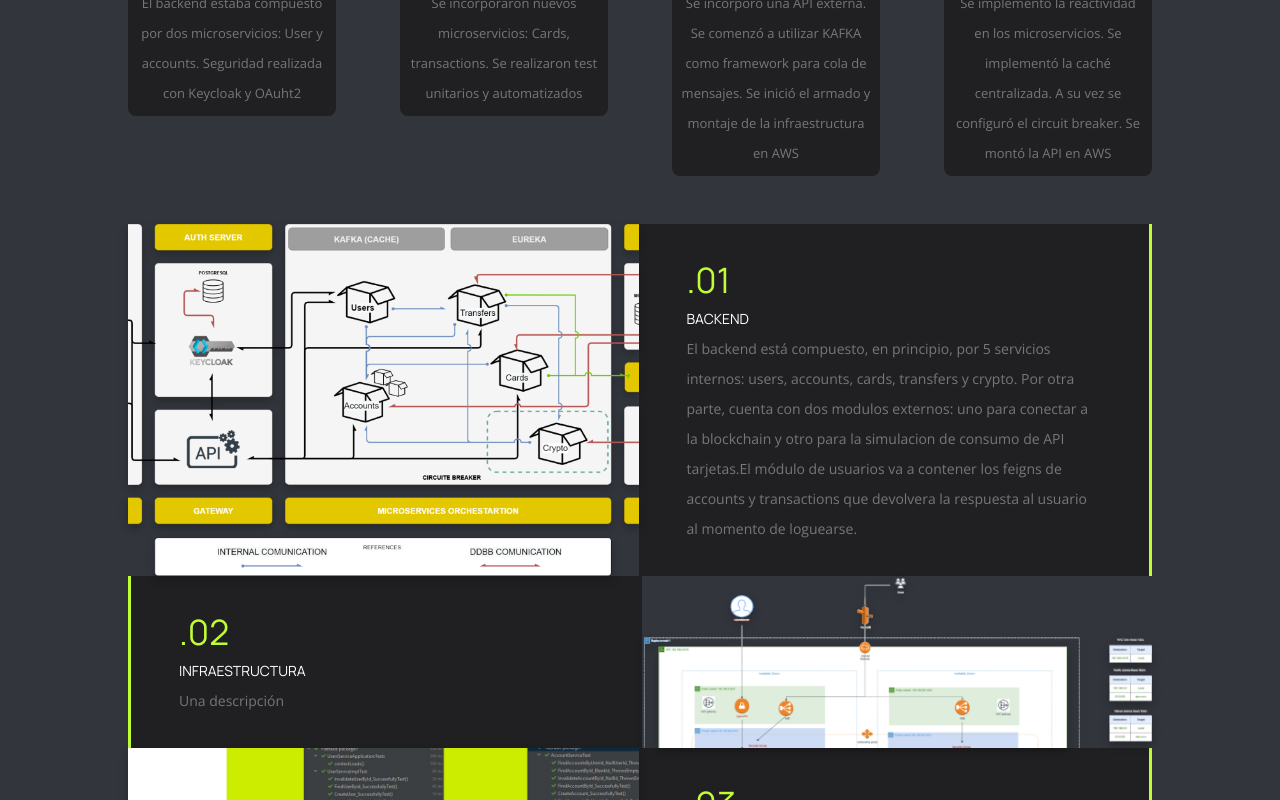
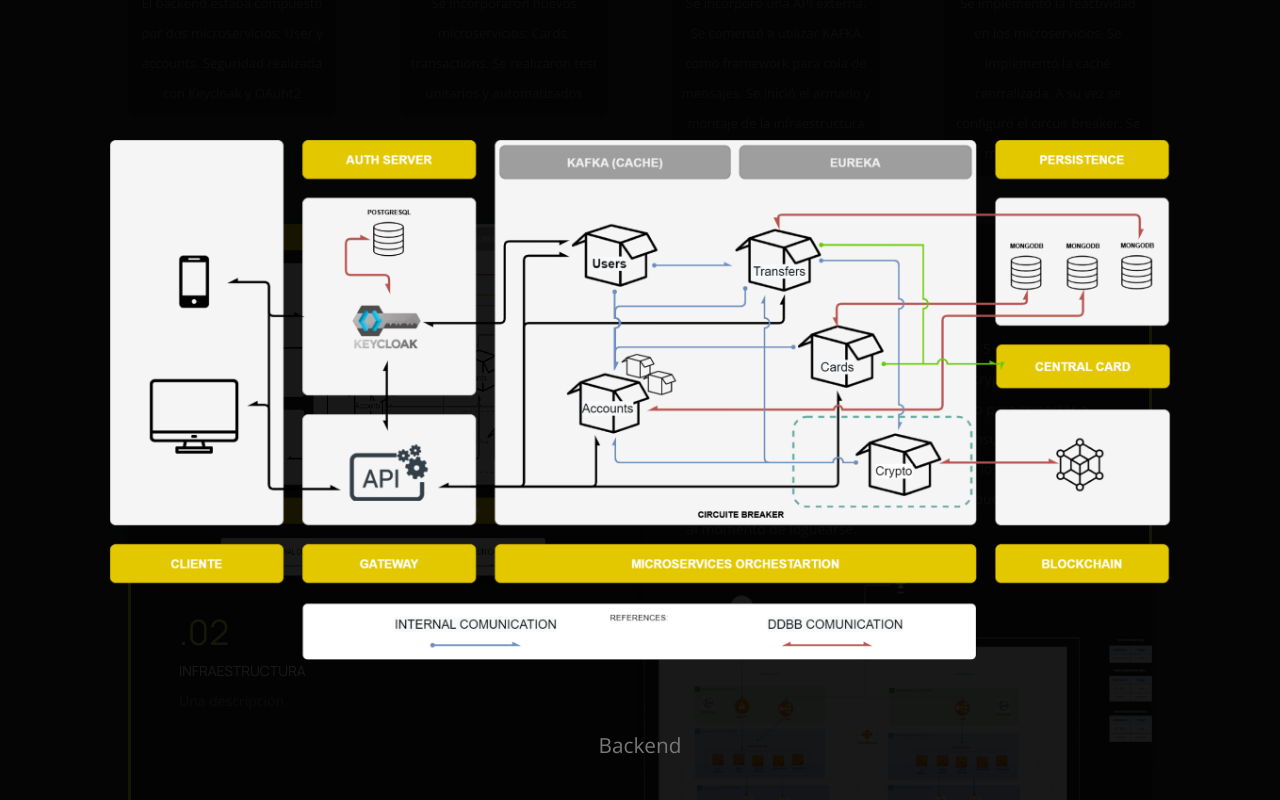
Before and after one commit to RomiColombo/alpha-front, a React (Create React App) app: page /digitalAlpha in a window 1280 px wide. Both pictures are taken after a click on the element 383 px from the left and 1231 px from the top of the page. Shown: the part 831-1631 px from the top of the page. Built offline with nearby package versions, Linux system fonts and the light colour scheme.

Commit message:
add modal

```diff
--- a/src/components/Structure.js
+++ b/src/components/Structure.js
@@ -1,7 +1,18 @@
-import React from 'react';
+import React, { useState } from 'react';
 import struct from '../helpers/struct.json'
+import ImgModal from './modals/imgModal';
 
 const Structure = () => {
+
+  const [imgSelect, setImgSelect] = useState("");
+  const [imgTitle, setImgTitle] = useState("");
+  const [openModal, setOpenModal] = useState(false);
+
+  const open = ({ img, title }) => {
+    setImgSelect(img);
+    setImgTitle(title);
+    setOpenModal(true);
+  }
 
   return (
     <section className="main__section">
@@ -9,7 +20,8 @@ const Structure = () => {
         <div key={index}>
           {index % 2 === 0 &&
             <div className='struct struct-right'>
-              <div style={{ backgroundImage: `url(images/struct/${str.img})` }} className="struct__img">
+              <div className="struct__img">
+                <img src={`images/struct/${str.img}`} alt={`estructura del ${str.title}`} onClick={() => open({ img: `${str.img}`, title: `${str.title}` })} />
               </div>
               <div className="struct__content">
                 <p className='struct__num'>{str.number}</p>
@@ -25,12 +37,14 @@ const Structure = () => {
                 <p className="struct__title ">{str.title}</p>
                 <h3 className="struct__desc">{str.description}</h3>
               </div>
-              <div style={{ backgroundImage: `url(images/struct/${str.img})` }} className="struct__img">
+              <div className="struct__img">
+                <img src={`images/struct/${str.img}`} alt={`estructura del ${str.title}`} onClick={() => open({ img: `${str.img}`, title: `${str.title}` })}/>
               </div>
             </div>
           }
         </div>
       ))}
+      {openModal && <ImgModal imgUrl={imgSelect} imgTitle={imgTitle} setImgSelect={setImgSelect} setImgTitle={setImgTitle} setOpenModal={setOpenModal} />}
     </section>
   )
 }
--- /dev/null
+++ b/src/components/modals/imgModal.js
@@ -0,0 +1,26 @@
+import React from "react";
+import cross from "../../assets/cross.svg"
+
+const ImgModal = ({ imgUrl, imgTitle, setOpenModal, setImgSelect, setImgTitle }) => {
+
+  const closeModal = () => {
+    setImgSelect("")
+    setImgTitle("")
+    setOpenModal(false)
+  }
+
+  return (
+    <div className='struct__modal'>
+      <div className='struct__modal-content' onClick={closeModal}>
+        <div className="struct__modal-closeIcon">
+          <img src={cross} alt="cross icon" onClick={closeModal} width={15} />
+        </div>
+        <img src={`images/struct/${imgUrl}`} className='struct__img-full' />
+        <p>{imgTitle}</p>
+      </div>
+    </div>
+  )
+
+}
+
+export default ImgModal
--- a/src/style/header.css
+++ b/src/style/header.css
@@ -109,6 +109,10 @@
   cursor: pointer;
 }
 
+.header__btnApp:hover, .header__btnDoc:hover{
+  transform: scale(1.1);
+}
+
 .header__btnDoc {
   background: transparent;
   border: 1px solid #C1FD35;
--- a/src/style/product.css
+++ b/src/style/product.css
@@ -120,13 +120,67 @@
 }
 
 .struct__img {
-  background-position: top;
-  background-size:cover ;
-  background-repeat: no-repeat;
+  display: flex;
+  align-content: center;
   filter: drop-shadow(0px 4px 4px rgba(0, 0, 0, 0.25));
   cursor: pointer;
+  background-color: #201F22;
+  overflow: hidden;
 }
 
-.struct__img:hover{
+.struct__img img {
+  width: 100%;
+  transition: all 0.3s ease-out;
+}
+
+.struct__img img:hover {
   opacity: 0.5;
+  transform: scale(1.1);
 }
+
+/* ---------------------------------- Modal --------------------------------- */
+
+.struct__modal {
+  background-color: rgba(0, 0, 0, 0.9);
+  position: fixed;
+  top: 0;
+  left: 0;
+  width: 100%;
+  height: 100%;
+}
+
+.struct__modal-content {
+  width: 100%;
+  height: 100%;
+  display: flex;
+  flex-direction: column;
+  justify-content: center;
+  align-items: center;
+}
+
+.struct__modal p {
+  color: #777777;
+  font-size: 1.3rem;
+  position: absolute;
+  bottom: 5%;
+  left: 50%;
+  transform: translate(-50%, -5%);
+  font-family: 'Open Sans';
+}
+
+.struct__img-full {
+  position: absolute;
+  height: 130%;
+  top: 50%;
+  left: 50%;
+  transform: translate(-50%, -50%) scale(0.5);
+  transition: all 0.25s ease-out;
+}
+
+.struct__modal-closeIcon {
+  width: 100%;
+  text-align: right;
+  padding-bottom: 30rem;
+  padding-right: 10rem;
+  cursor: pointer;
+}
```
Also changed, not shown: src/assets/cross.svg (added).
